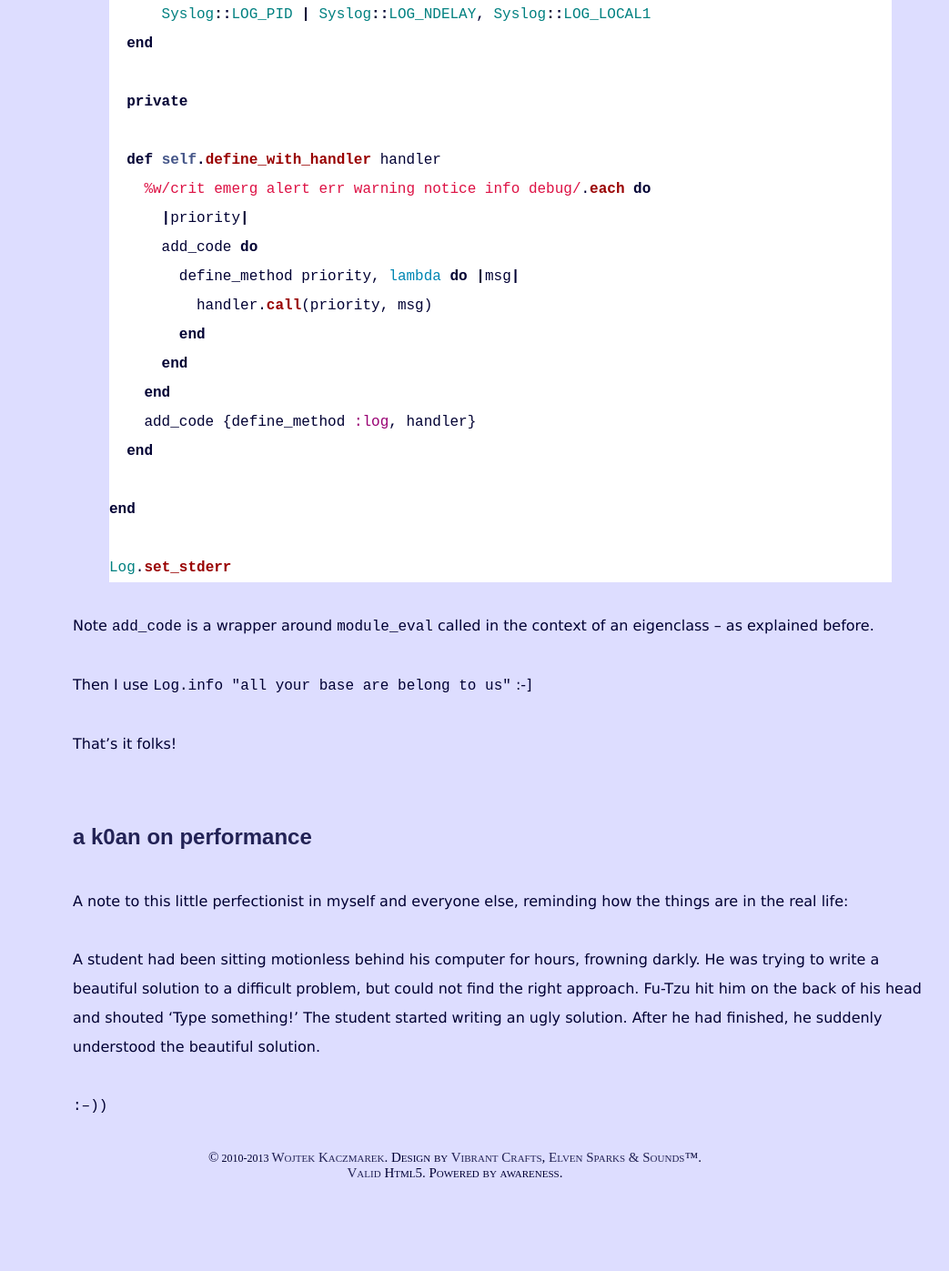
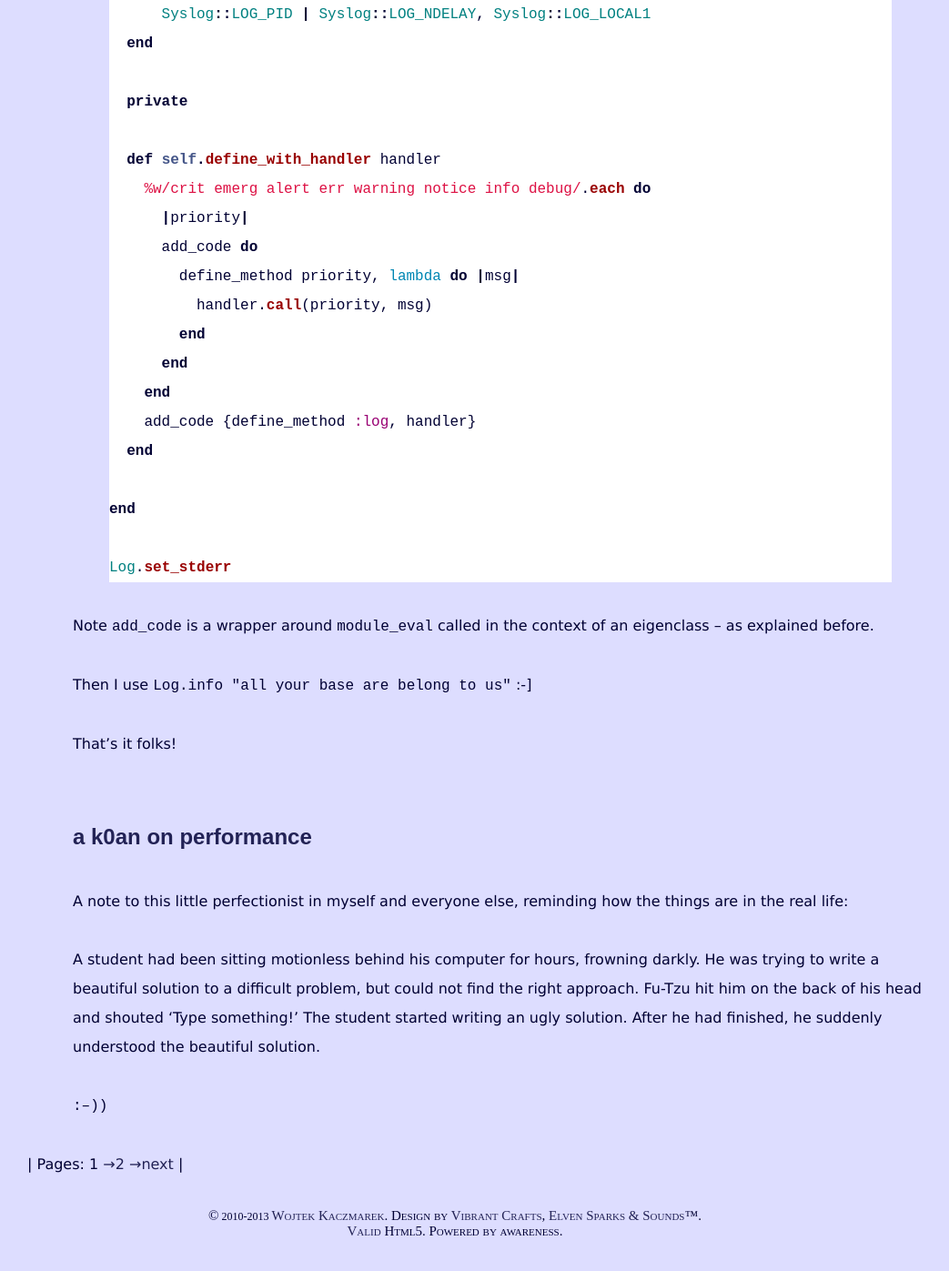
Before and after one commit to herenowcoder/herenowcoder.github.com, a Jekyll site: the page built from index.html, in a window 1280 px wide and 1400 px high, scrolled down 5101 px. Shown: the top 1397 px of the window at 91% size, without its empty margins (140-1183 px from the left). Built offline with Jekyll 4.4.1, drawn with Linux system fonts in a browser that asks for light colours; the list of posts is cut into pages by our own code; before the commit the page ends 6437 px from its top, so only the background shows below that.

Commit message:
very cool paging!!

```diff
--- /dev/null
+++ b/_includes/paging.html
@@ -0,0 +1,49 @@
+<div id="post-pagination" class="pagination">
+    | Pages:
+  {% if paginator.previous_page %}
+    <span class="previous">
+      {% if paginator.previous_page == 1 %}
+        <a href="/">&larr;previous</a>
+      {% else %}
+        <a href="{{ paginator.previous_page_path }}">&larr;previous</a>
+      {% endif %}
+    </span>
+  {% else %}
+    <span class="previous disabled">previous</span>
+  {% endif %}
+
+  <span class="pages">
+    <span class="page">
+      {% if paginator.page == 1 %}
+        <span class="current-page">1</span>
+      {% else %}
+        <a href="/">&larr;1</a>
+      {% endif %}
+    </span>
+
+    {% for count in (2..paginator.total_pages) %}
+      <span class="page">
+        {% if count == paginator.page %}
+          <span class="current-page">{{ count }}</span>
+        {% else %}
+          {% if count < paginator.page %}
+            <a href="/page{{ count }}">&larr;{{ count }}</a>
+          {% else %}
+            <a href="/page{{ count }}">&rarr;{{ count }}</a>
+          {% endif %}
+        {% endif %}
+      </span>
+    {% endfor %}
+  </span>
+
+  {% if paginator.next_page %}
+    <span class="next">
+      <a href="{{ paginator.next_page_path }}">&rarr;next</a>
+    </span>
+  {% else %}
+    <span class="next disabled">
+      <span>next</span>
+    </span>
+  {% endif %}
+  |
+</div>
--- a/css/my.css
+++ b/css/my.css
@@ -11,6 +11,11 @@ a, a:visited, .link {
 
 a:hover, a:active, .link:hover {
     text-decoration: underline;
+}
+
+/* tools */
+.disabled {
+    display: none
 }
 
 /* fonts & sizes */
--- a/index.html
+++ b/index.html
@@ -6,9 +6,12 @@ title: inthephase
   {% for post in paginator.posts %}
   <li class='grid_16' id="{{ post.url | remove: '/'}}">
     <h2><a href="{{ post.url }}">{{ post.title }}</a></h2>
-    <div class='excerpt'>
+    <article class='excerpt'>
       {{ post.excerpt }}
-    </div>
+    </article>
   </li>
   {% endfor %}
 </ul>
+
+{% include paging.html %}
+<br/>
```
